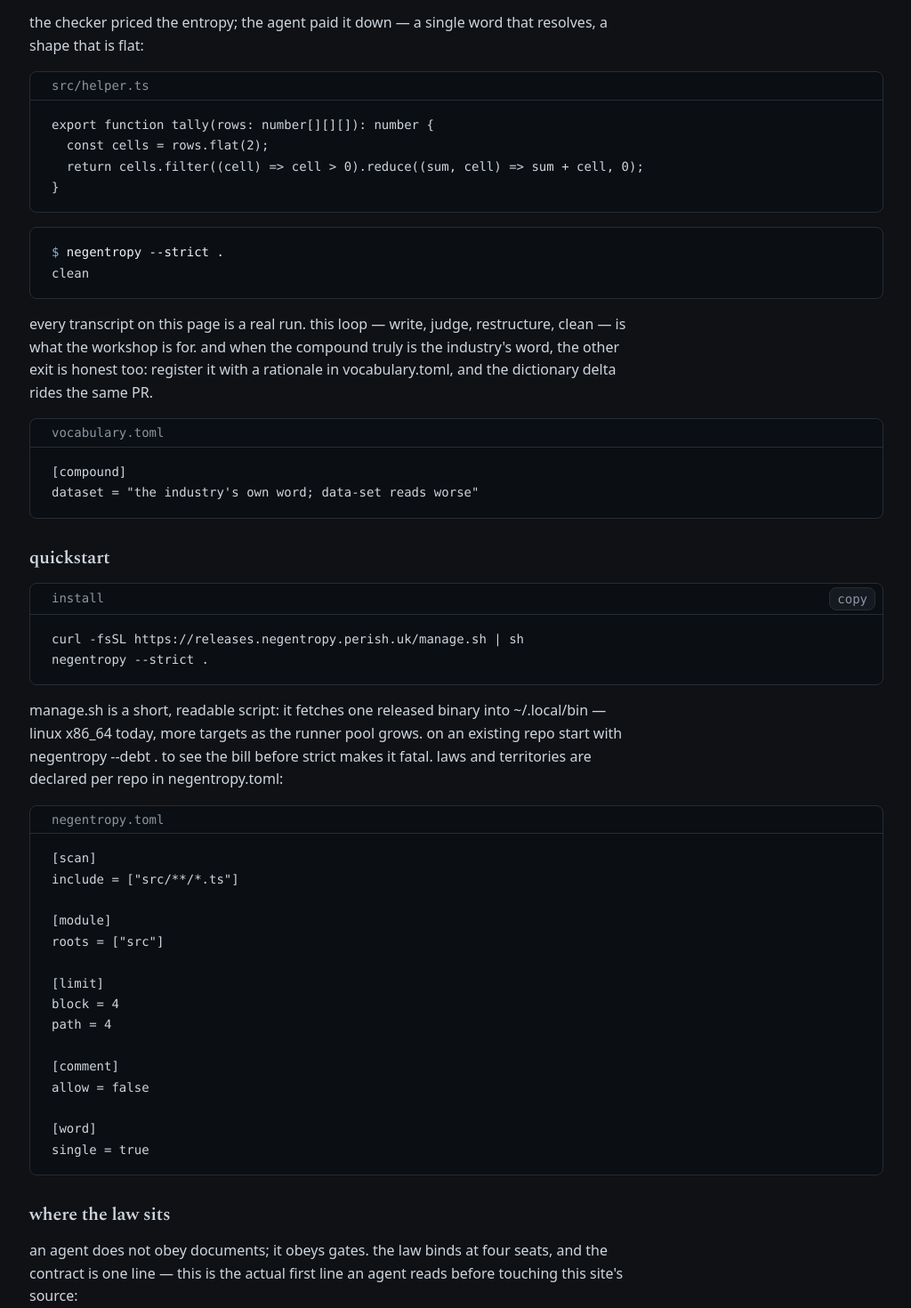
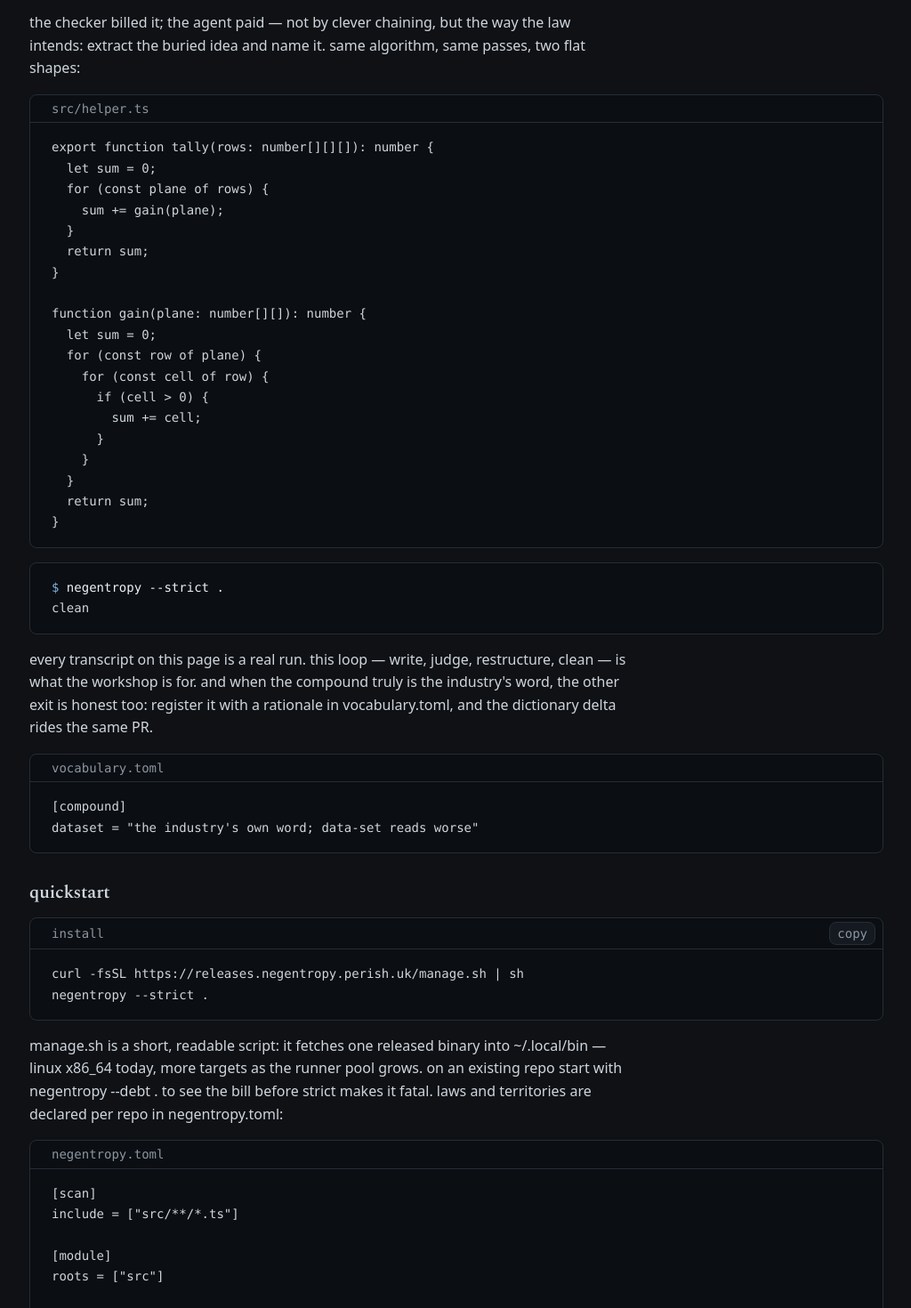
Before and after one commit to PerishLab/plumb, a React (Vite) app in the folder apps/react/: page /negentropy in a window 1280 px wide. Shown: the part 1080-2550 px from the top of the page at 89% size, without its empty margins (127-1151 px from the left). Built offline with nearby package versions, Linux system fonts and the light colour scheme.

Commit message:
web: survive the second reviewer (#28)

```diff
--- a/apps/react/src/views/Negentropy.tsx
+++ b/apps/react/src/views/Negentropy.tsx
@@ -36,8 +36,23 @@ by law: block=1 word=1
 hot files: src/helper.ts=2`;
 
 const mended = `export function tally(rows: number[][][]): number {
-	const cells = rows.flat(2);
-	return cells.filter((cell) => cell > 0).reduce((sum, cell) => sum + cell, 0);
+	let sum = 0;
+	for (const plane of rows) {
+		sum += gain(plane);
+	}
+	return sum;
+}
+
+function gain(plane: number[][]): number {
+	let sum = 0;
+	for (const row of plane) {
+		for (const cell of row) {
+			if (cell > 0) {
+				sum += cell;
+			}
+		}
+	}
+	return sum;
 }`;
 
 const clean = `$ negentropy --strict .
@@ -86,8 +101,9 @@ export function Negentropy() {
 			<Code name="src/helper.ts">{fixture}</Code>
 			<Code>{finding}</Code>
 			<p>
-				the checker priced the entropy; the agent paid it down — a single word
-				that resolves, a shape that is flat:
+				the checker billed it; the agent paid — not by clever chaining, but the
+				way the law intends: extract the buried idea and name it. same
+				algorithm, same passes, two flat shapes:
 			</p>
 			<Code name="src/helper.ts">{mended}</Code>
 			<Code>{clean}</Code>
@@ -113,9 +129,9 @@ export function Negentropy() {
 			<Code name="negentropy.toml">{config}</Code>
 			<h2 id="seats">where the law sits</h2>
 			<p>
-				an agent does not obey documents; it obeys gates. the law binds at four
-				seats, and the contract is one line — this is the actual first line an
-				agent reads before touching this site's source:
+				an agent can read a document and still drift; only gates bind. the
+				contract is one line — the actual first line an agent reads before
+				touching this site's source — and three gates stand behind it:
 			</p>
 			<Code name="AGENTS.md">{contract}</Code>
 			<Grid>
@@ -129,7 +145,8 @@ export function Negentropy() {
 				<Card title="commit">
 					<p>
 						the pre-commit hook runs the full guard: a tree that is not clean
-						cannot be committed, so a session cannot end dirty by accident.
+						cannot be committed, so no dirty change slips into history by
+						accident.
 					</p>
 				</Card>
 				<Card title="merge">
```
